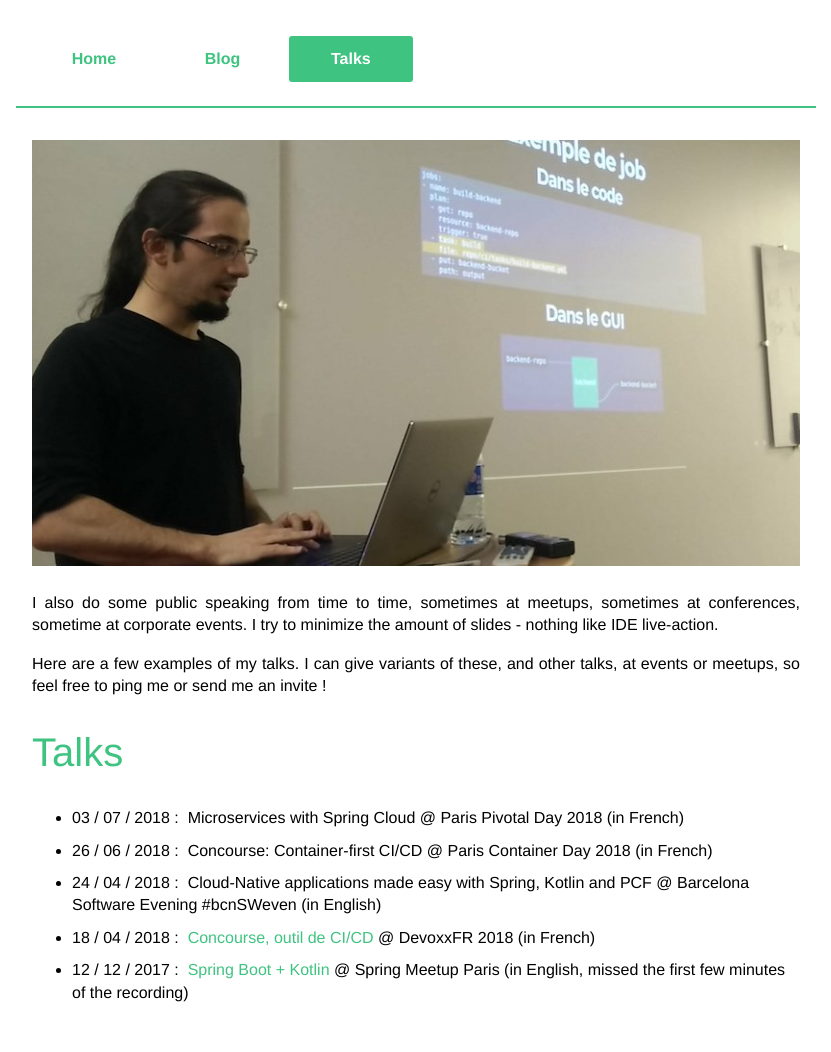
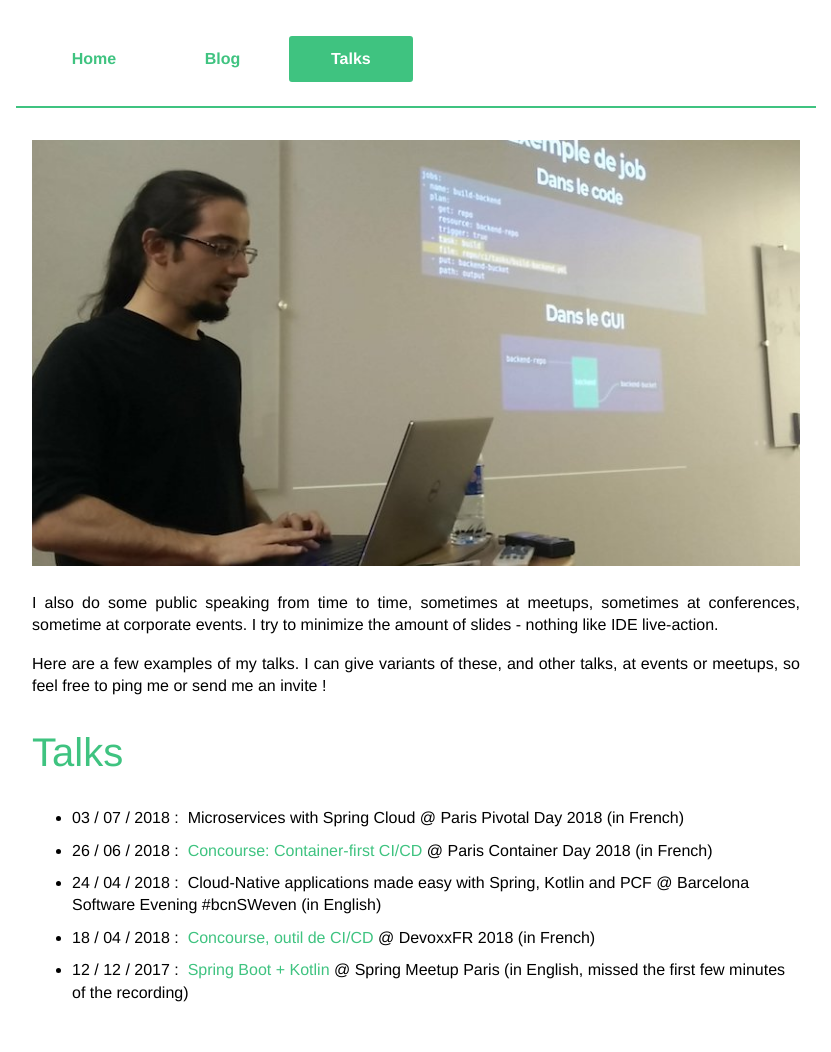
Before and after one commit to Kehrlann/kehrlann.github.io, a Jekyll site: the page built from talks.md, in a window 1280 px wide. Shown: the whole page, without its empty margins (224-1055 px from the left). Built offline with Jekyll 4.4.1, drawn with Linux system fonts in a browser that asks for light colours; part of the change alters nothing that is shown.

```diff
--- a/talks.md
+++ b/talks.md
@@ -28,7 +28,8 @@ at events or meetups, so feel free to ping me or send me an invite !
     </li>
     <li>
         <span>26 / 06 / 2018 :&nbsp;</span>
-        <span>Concourse: Container-first CI/CD @ Paris Container Day 2018 (in French)</span>
+        <a href="https://www.youtube.com/watch?v=Qv9FsIlyN-U" target="_blank" rel="noopener">Concourse: Container-first CI/CD</a>
+        <span>@ Paris Container Day 2018 (in French)</span>
     </li>
     <li>
         <span>24 / 04 / 2018 :&nbsp;</span>
```
